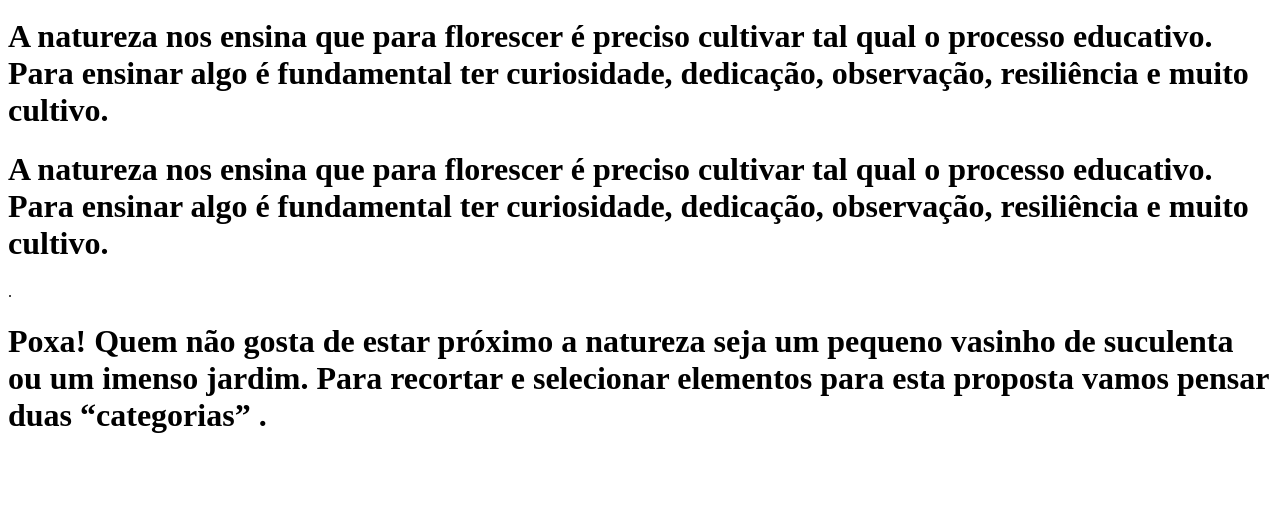
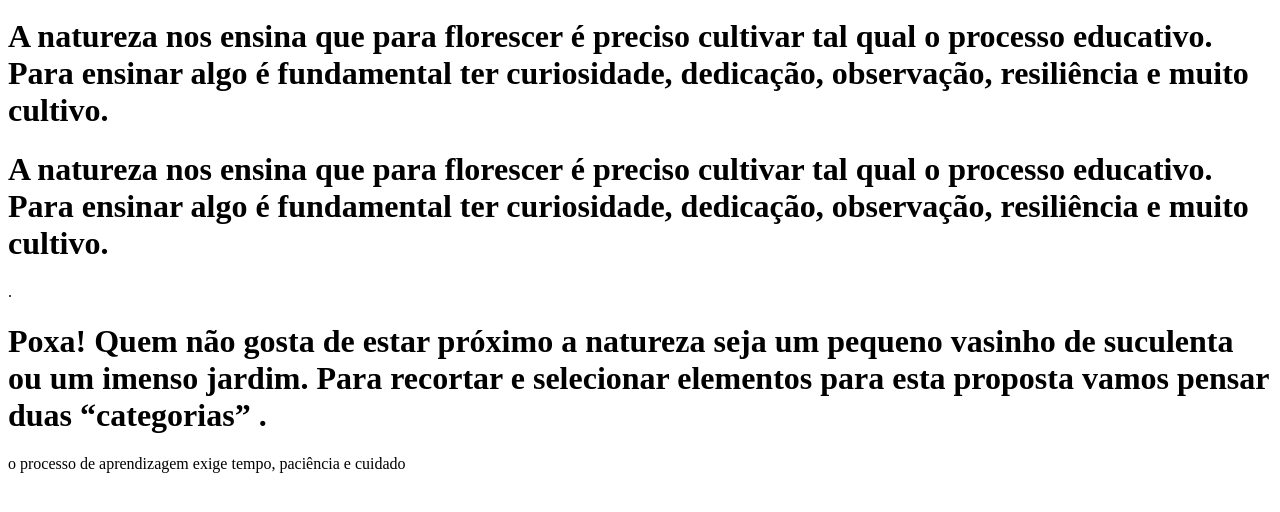
Before and after one commit to Suzi2023/materialpc2023, a plain HTML site: page index.html in a window 1280 px wide. Shown: the part 48-560 px from the top of the page. Drawn offline with Linux system fonts and the light colour scheme.

Commit message:
inserção tags

```diff
--- a/index.html
+++ b/index.html
@@ -3,3 +3,4 @@
         <h1> A natureza nos ensina que para florescer é preciso cultivar tal qual o processo educativo. Para ensinar algo é fundamental ter curiosidade, dedicação, observação, resiliência e muito cultivo. <h1></h1>
     </h1>. <h1>Poxa! Quem não gosta de estar próximo a natureza seja um pequeno vasinho de suculenta ou um imenso jardim. Para recortar e selecionar elementos para esta proposta vamos pensar duas “categorias” . <h1></h1>
 </h1>
+<p> o processo de aprendizagem exige tempo, paciência e cuidado </p>
```
Also changed, not shown: style.css (added).
